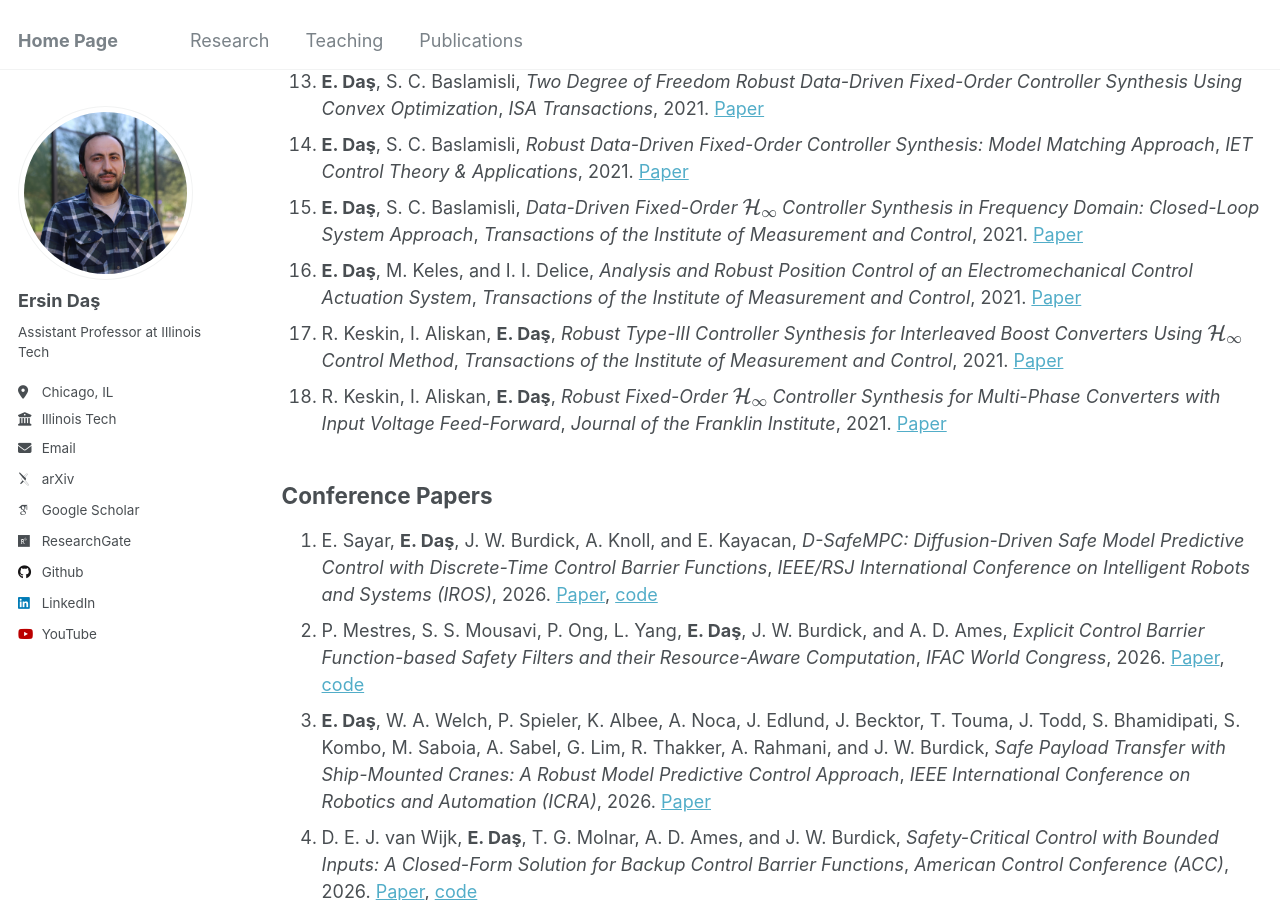
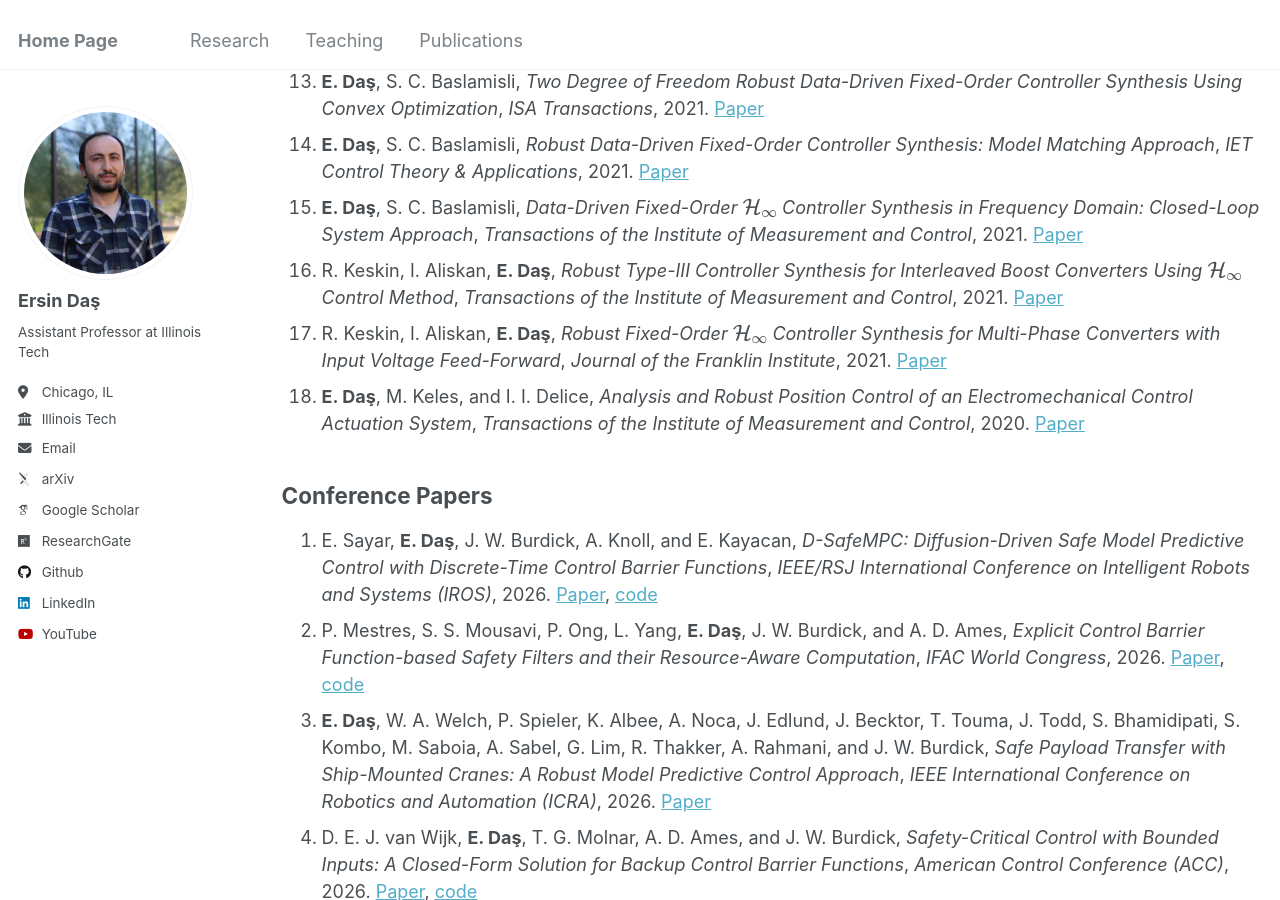
Before and after one commit to ersindas/ersindas.github.io, a Jekyll site: the page built from _pages/publications.md, in a window 1280 px wide and 900 px high, scrolled down 1515 px. Built offline with Jekyll 4.4.1, drawn with Linux system fonts in a browser that asks for light colours; some web fonts are replaced.

Commit message:
Reorganize and update publication list
Reordered publication entries for proper sequence and updated the year for one entry.

```diff
--- a/_pages/publications.md
+++ b/_pages/publications.md
@@ -32,9 +32,9 @@ Future Era Space Exploration*, *IEEE Transactions on Field Robotics*, 2025. [Pap
 13. **E. Daş**, S. C. Baslamisli, *Two Degree of Freedom Robust Data-Driven Fixed-Order Controller Synthesis Using Convex Optimization*, *ISA Transactions*, 2021. [Paper](https://www.sciencedirect.com/science/article/pii/S0019057820305474)
 14. **E. Daş**, S. C. Baslamisli, *Robust Data-Driven Fixed-Order Controller Synthesis: Model Matching Approach*, *IET Control Theory & Applications*, 2021. [Paper](https://ietresearch.onlinelibrary.wiley.com/doi/full/10.1049/cth2.12024)
 15. **E. Daş**, S. C. Baslamisli, *Data-Driven Fixed-Order $$\mathcal{H}_\infty$$ Controller Synthesis in Frequency Domain: Closed-Loop System Approach*, *Transactions of the Institute of Measurement and Control*, 2021. [Paper](https://journals.sagepub.com/doi/abs/10.1177/0142331219847741)
-16. **E. Daş**, M. Keles, and I. I. Delice, *Analysis and Robust Position Control of an Electromechanical Control Actuation System*, *Transactions of the Institute of Measurement and Control*, 2021. [Paper](https://journals.sagepub.com/doi/abs/10.1177/0142331218813421)
-17. R. Keskin, I. Aliskan, **E. Daş**, *Robust Type-III Controller Synthesis for Interleaved Boost Converters Using $$\mathcal{H}_\infty$$ Control Method*, *Transactions of the Institute of Measurement and Control*, 2021. [Paper](https://journals.sagepub.com/doi/abs/10.1177/01423312211019560)
-18. R. Keskin, I. Aliskan, **E. Daş**, *Robust Fixed-Order $$\mathcal{H}_\infty$$ Controller Synthesis for Multi-Phase Converters with Input Voltage Feed-Forward*, *Journal of the Franklin Institute*, 2021. [Paper](https://www.sciencedirect.com/science/article/pii/S001600322300371X)
+16. R. Keskin, I. Aliskan, **E. Daş**, *Robust Type-III Controller Synthesis for Interleaved Boost Converters Using $$\mathcal{H}_\infty$$ Control Method*, *Transactions of the Institute of Measurement and Control*, 2021. [Paper](https://journals.sagepub.com/doi/abs/10.1177/01423312211019560)
+17. R. Keskin, I. Aliskan, **E. Daş**, *Robust Fixed-Order $$\mathcal{H}_\infty$$ Controller Synthesis for Multi-Phase Converters with Input Voltage Feed-Forward*, *Journal of the Franklin Institute*, 2021. [Paper](https://www.sciencedirect.com/science/article/pii/S001600322300371X)
+18. **E. Daş**, M. Keles, and I. I. Delice, *Analysis and Robust Position Control of an Electromechanical Control Actuation System*, *Transactions of the Institute of Measurement and Control*, 2020. [Paper](https://journals.sagepub.com/doi/abs/10.1177/0142331218813421)
 
 ## Conference Papers
 1. E. Sayar, **E. Daş**, J. W. Burdick, A. Knoll, and E. Kayacan, *D-SafeMPC: Diffusion-Driven Safe Model Predictive Control with Discrete-Time Control Barrier Functions*, *IEEE/RSJ International Conference on Intelligent Robots and Systems (IROS)*, 2026. [Paper](https://arxiv.org/pdf/2607.10842), [code](https://github.com/erdiphd/D-SafeMPC)
```
